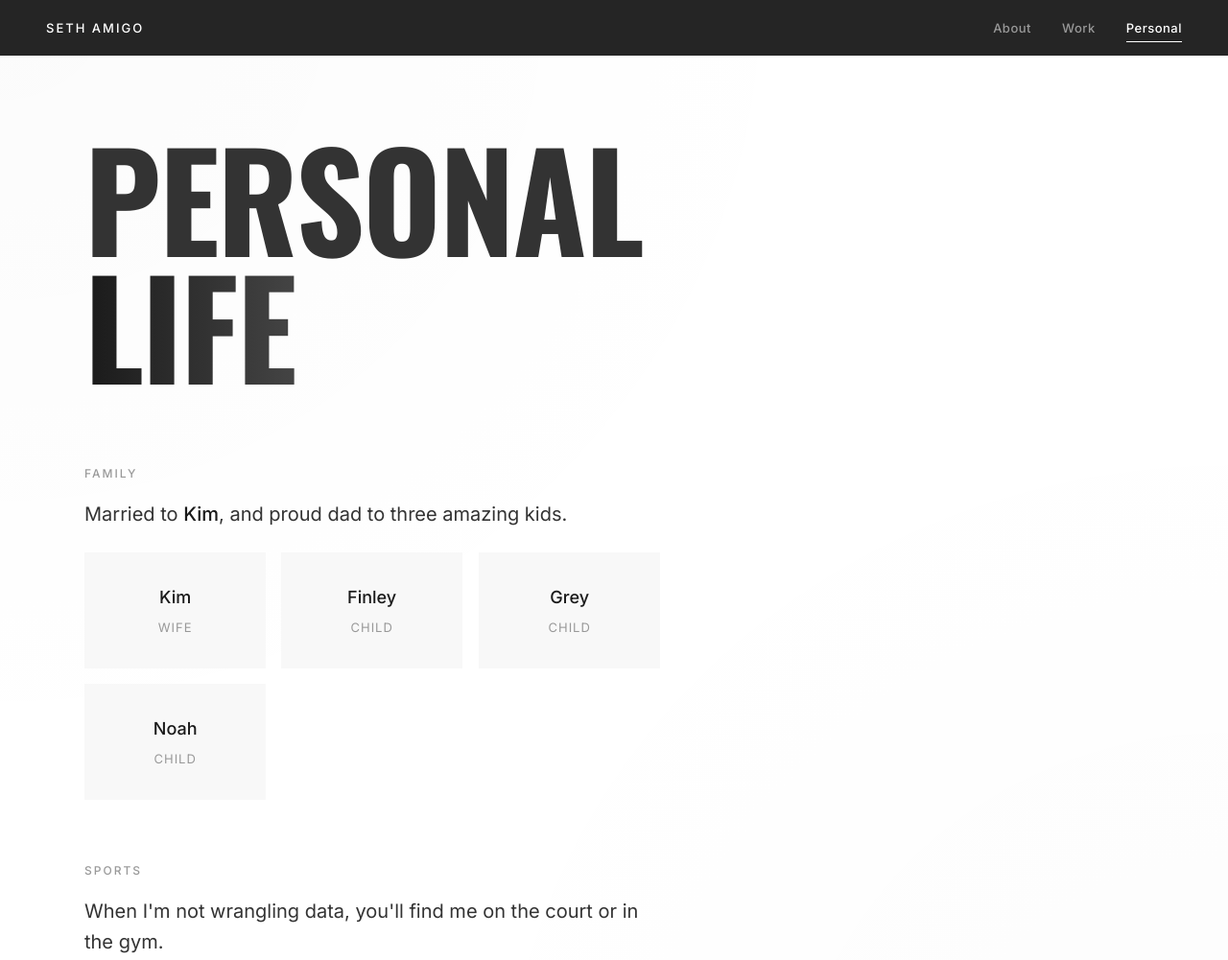
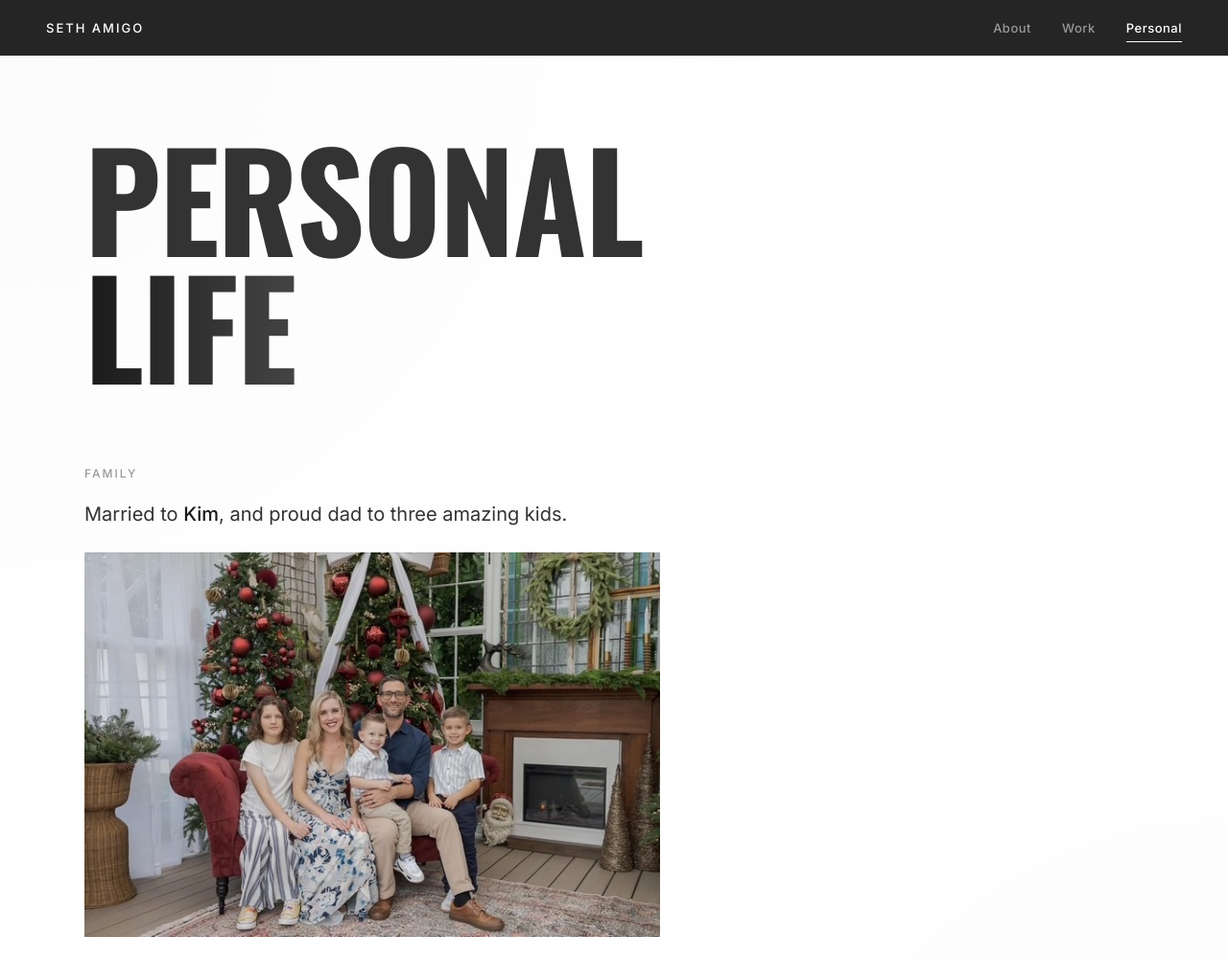
Before and after one commit to SethAmigo/sethamigo.github.io, a plain HTML site: page personal.html in a window 1280 px wide. Shown: the top 1001 px of the page at 96% size. Drawn offline with nearby package versions, Linux system fonts and the light colour scheme.

Commit message:
family photo

```diff
--- a/personal.html
+++ b/personal.html
@@ -211,63 +211,22 @@
             box-shadow: 0 8px 24px rgba(26, 26, 26, 0.2);
         }
 
-        .family-grid {
-            display: grid;
-            grid-template-columns: repeat(auto-fit, minmax(140px, 1fr));
-            gap: 16px;
+        .family-photo {
             margin-top: 24px;
             max-width: 600px;
+            overflow: hidden;
+            transition: transform 0.5s ease, box-shadow 0.5s ease;
         }
 
-        .family-member {
-            text-align: center;
-            padding: 32px 16px;
-            background: #f8f8f8;
-            transition: all 0.4s ease;
-            cursor: default;
-            position: relative;
-            overflow: hidden;
+        .family-photo img {
+            width: 100%;
+            height: auto;
+            display: block;
         }
 
-        .family-member::before {
-            content: '';
-            position: absolute;
-            top: 0;
-            left: 0;
-            right: 0;
-            height: 3px;
-            background: var(--black);
-            transform: scaleX(0);
-            transition: transform 0.3s ease;
-        }
-
-        .family-member:hover::before {
-            transform: scaleX(1);
-        }
-
-        .family-member:hover {
-            background: #f0f0f0;
-            transform: translateY(-4px);
-            box-shadow: 0 12px 32px rgba(0,0,0,0.08);
-        }
-
-        .family-member .name {
-            font-size: 18px;
-            font-weight: 500;
-            color: var(--black);
-            margin-bottom: 4px;
-            transition: transform 0.3s ease;
-        }
-
-        .family-member:hover .name {
-            transform: translateY(-2px);
-        }
-
-        .family-member .relation {
-            font-size: 13px;
-            color: var(--gray-light);
-            text-transform: uppercase;
-            letter-spacing: 1px;
+        .family-photo:hover {
+            transform: scale(1.02);
+            box-shadow: 0 20px 60px rgba(0,0,0,0.1);
         }
 
         /* Responsive */
@@ -290,10 +249,6 @@
 
             nav {
                 gap: 20px;
-            }
-
-            .family-grid {
-                grid-template-columns: repeat(2, 1fr);
             }
         }
 
@@ -342,14 +297,10 @@
         .personal-section:nth-child(1) { animation-delay: 0.15s; }
         .personal-section:nth-child(2) { animation-delay: 0.3s; }
 
-        .family-member {
+        .family-photo {
             animation: scaleIn 0.6s cubic-bezier(0.16, 1, 0.3, 1) both;
+            animation-delay: 0.25s;
         }
-
-        .family-member:nth-child(1) { animation-delay: 0.25s; }
-        .family-member:nth-child(2) { animation-delay: 0.35s; }
-        .family-member:nth-child(3) { animation-delay: 0.45s; }
-        .family-member:nth-child(4) { animation-delay: 0.55s; }
 
         .tag {
             animation: scaleIn 0.5s cubic-bezier(0.16, 1, 0.3, 1) both;
@@ -383,23 +334,8 @@
         <section class="personal-section">
             <p class="section-label">Family</p>
             <p class="section-content">Married to <strong>Kim</strong>, and proud dad to three amazing kids.</p>
-            <div class="family-grid">
-                <div class="family-member">
-                    <p class="name">Kim</p>
-                    <p class="relation">Wife</p>
-                </div>
-                <div class="family-member">
-                    <p class="name">Finley</p>
-                    <p class="relation">Child</p>
-                </div>
-                <div class="family-member">
-                    <p class="name">Grey</p>
-                    <p class="relation">Child</p>
-                </div>
-                <div class="family-member">
-                    <p class="name">Noah</p>
-                    <p class="relation">Child</p>
-                </div>
+            <div class="family-photo">
+                <img src="family.jpg" alt="Seth Amigo and family">
             </div>
         </section>
 
```
Also changed, not shown: family.jpg (added).
